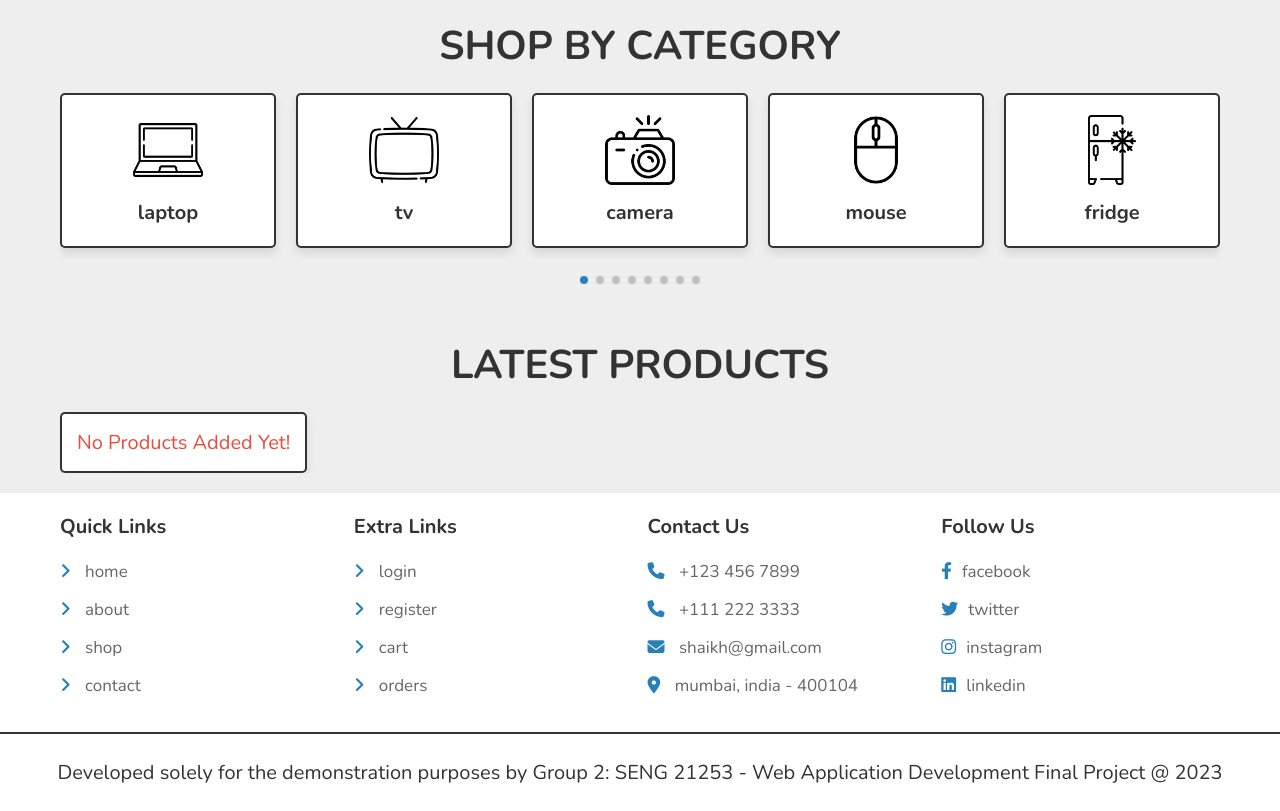
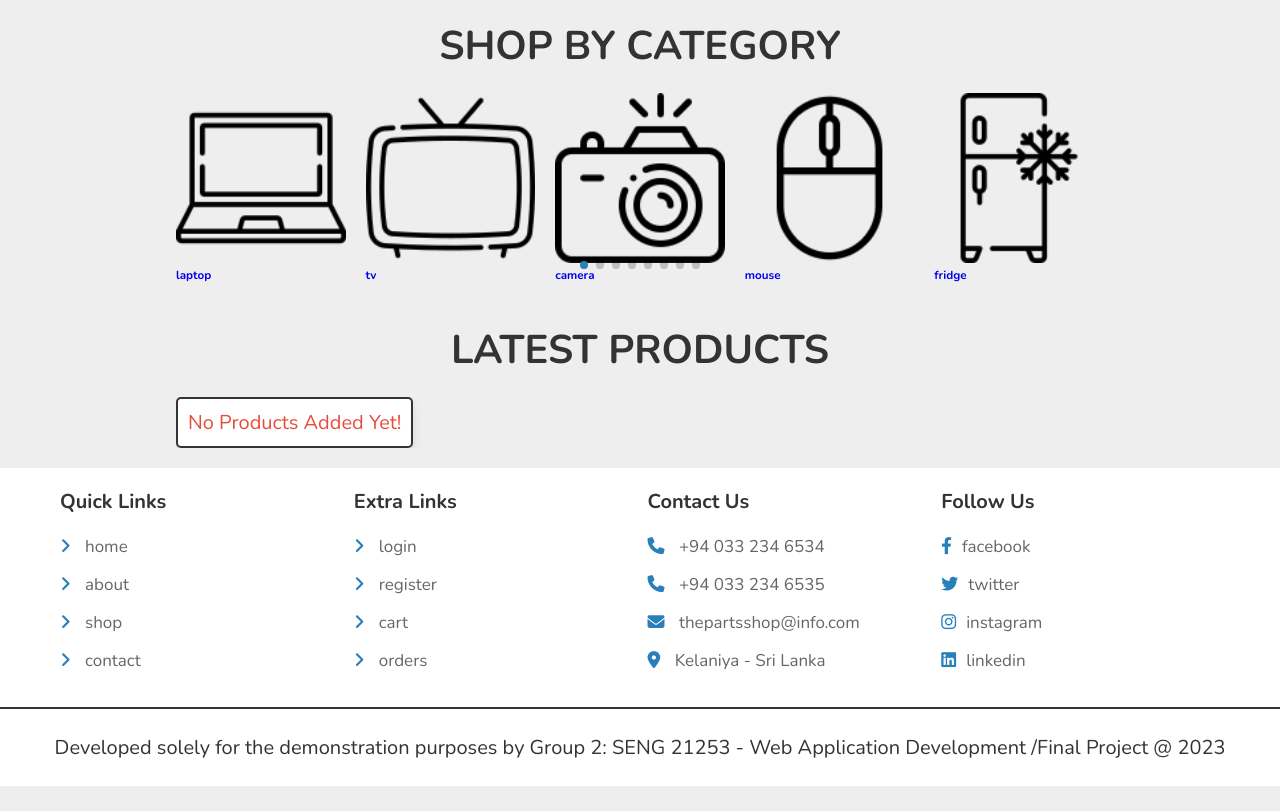
Before and after one commit to Abhishek-Chathumal/WAD_project, a PHP site: page /home.php in a window 1280 px wide. Shown: the part 599-1410 px from the top of the page. After the commit the page ends 1385 px from the top, so only its background shows below. Run offline with PHP 8.4, Linux system fonts and the light colour scheme; data that the repository does not hold is empty; some libraries are stand-ins or nearby versions.

Commit message:
footer and style

```diff
--- a/components/footer.php
+++ b/components/footer.php
@@ -20,10 +20,10 @@
 
       <div class="box">
          <h3>contact us</h3>
-         <a href="tel:1234567890"><i class="fas fa-phone"></i> +123 456 7899</a>
-         <a href="tel:11122233333"><i class="fas fa-phone"></i> +111 222 3333</a>
-         <a href="mailto:shaikh@gmail.com"><i class="fas fa-envelope"></i> shaikh@gmail.com</a>
-         <a href="https://www.google.com/myplace"><i class="fas fa-map-marker-alt"></i> mumbai, india - 400104 </a>
+         <a href=""><i class="fas fa-phone"></i> +94 033 234 6534</a>
+         <a href=""><i class="fas fa-phone"></i> +94 033 234 6535</a>
+         <a href=""><i class="fas fa-envelope"></i> thepartsshop@info.com</a>
+         <a href=""><i class="fas fa-map-marker-alt"></i> Kelaniya - Sri Lanka</a>
       </div>
 
       <div class="box">
@@ -36,6 +36,6 @@
 
    </section>
 
-   <div class="credit">Developed solely for the demonstration purposes by Group 2: SENG 21253 - Web Application Development Final Project @ <?= date('Y'); ?> </div>
+   <div class="credit">Developed solely for the demonstration purposes by Group 2: SENG 21253 - Web Application Development /Final Project @ <?= date('Y'); ?> </div>
 
 </footer>
--- a/css/style.css
+++ b/css/style.css
@@ -129,7 +129,7 @@
 }
 
 .empty{
-   padding:1.5rem;
+   padding:1rem;
    background-color: var(--white);
    border: var(--border);
    box-shadow: var(--box-shadow);
@@ -233,7 +233,7 @@
 }
 
 .home-bg{
-   background:url(../images/home-bg.png) no-repeat;
+   background:url(../images/backg.jpg) no-repeat;
    background-size: cover;
    background-position: center;
 }
@@ -264,13 +264,14 @@
 
 .home-bg .home .slide .content span{
    font-size: 2rem;
-   color:var(--white);
+   color:rgb(85, 84, 78);
+
 }
 
 .home-bg .home .slide .content h3{
    margin-top: 1rem;
    font-size: 4rem;
-   color:var(--white);
+   color: #333;
    text-transform: uppercase;
 }
 
@@ -279,11 +280,80 @@
    width: auto;
 }
 
+.swiper{
+   width: 80%;
+   height: fit-content;
+}
+
+.swiper-slide img {
+   width: 100%;
+}
+
 .swiper-pagination-bullet-active{
    background-color: var(--main-color);
 }
 
-.category .slide{
+.category .box_container {
+   border: 0px solid;
+   display: grid;
+   grid-template-columns: repeat(auto-fit, minmax(22rem, 1fr));
+   gap: 1.5rem;
+}
+.category .box_container .box {
+   padding: 3rem 0;
+   background: #fff;
+   border-radius: 0.5rem;
+   box-shadow: var(--box-shadow);
+   outline-offset: -1rem;
+   text-align: center;
+
+
+}
+.category .box_container .box:hover {
+  box-shadow: 1px 1px 10px 4px var(--black);
+
+}
+
+.category .box_container .box img {
+   margin: 1rem 0;
+   height: 15rem;
+   display: block;
+  margin-left: auto;
+  margin-right: auto;
+  width: 75%;
+
+
+}
+.category .box_container .box h3 {
+   font-size: 2rem;
+   color: var(--black);
+   line-height: 40px;
+
+
+}
+.category .box_container .box .btnn {
+      background-color: #fff;
+      border: 2px solid rgb(96, 96, 199);
+      color: rgb(0, 0, 0);
+      padding: 10px 45px;
+      text-align: center;
+      text-decoration: none;
+      display: inline-block;
+      font-size: 16px;
+      margin: auto;
+      transition-duration: 0.4s;
+      cursor: pointer;
+      border-radius: 15px;
+      transition-duration: 0.4s;
+}
+.category .box_container .box .btnn:hover {
+   background-color: rgb(96, 96, 199);
+   color: white;
+}
+
+
+
+/*.category .slide{
    margin-bottom: 5rem;
    box-shadow: var(--box-shadow);
    border:var(--border);
@@ -317,7 +387,7 @@
    font-size: 2rem;
    color:var(--black);
    user-select: none;
-}
+} */
 
 .home-products .slide{
    position: relative;
```
